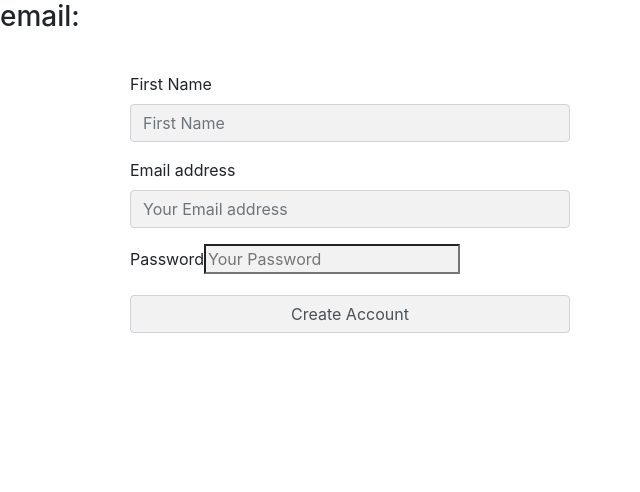
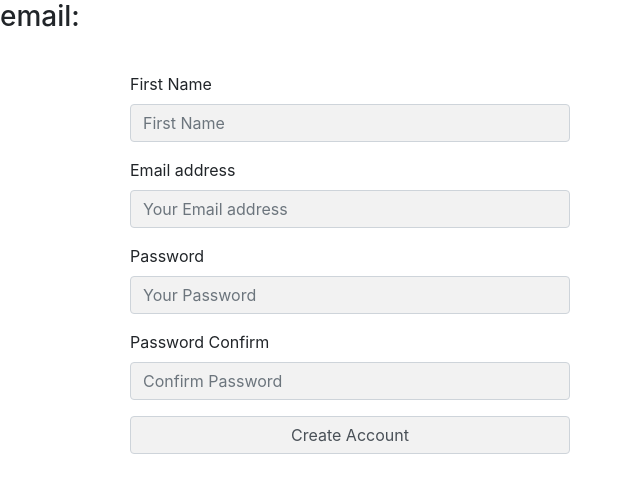
Before and after one commit to tcraju/travel-guru-assginment, a React (Create React App) app: page /login in a window 1280 px wide. Shown: the top 492 px of the page, without its empty margins (0-640 px from the left). Built offline with nearby package versions, Linux system fonts and the light colour scheme.

Commit message:
signup with comfirm password done

```diff
--- a/src/components/Login/Login.js
+++ b/src/components/Login/Login.js
@@ -17,6 +17,7 @@ const Login = () => {
         name: '',
         email: '',
         password: '',
+        passwordConfirm: '',
         photo: ''
     });
 
@@ -48,18 +49,31 @@ const Login = () => {
         if (isFieldValid) {
             const newUserInfo = { ...user };
             newUserInfo[e.target.name] = e.target.value;
+
             setUser(newUserInfo);
             console.log(user);
         }
     }
     const handleSubmit = (e) => {
+        if (newUser && user.password !==user.passwordConfirm){
+            alert("Password no match");
+            e.preventDefault();
+
+        } else
+
         if (newUser && user.email && user.password) {
             createUserWithEmailAndPassword(user.name, user.email, user.password)
                 .then(res => {
                     handleResponse(res, true);
                 })
         }
+        e.preventDefault();
+        console.log(user.passwordConfirm, user.password);
 
+    }
+
+
+    const handleSignIn = (e) => {
         if (!newUser && user.email && user.password) {
             signInWithEmailAndPassword(user.email, user.password)
                 .then(res => {
@@ -94,9 +108,13 @@ const Login = () => {
 
                 <Form.Group controlId="formBasicPassword">
                     <Form.Label>Password</Form.Label>
-                    <input type="password" name="password" onBlur={handleBlur} placeholder="Your Password" required />
+                    <Form.Control type="password" name="password" className='password-int' onBlur={handleBlur} placeholder="Your Password" required />
                 </Form.Group>
-                <Form.Group controlId="formBasicPassword">
+                <Form.Group controlId="formConfirmPassword">
+                    <Form.Label>Password Confirm</Form.Label>
+                    <Form.Control type="password" name="passwordConfirm"  className='password-confirm' onBlur={handleBlur}  placeholder="Confirm Password"  required />
+                </Form.Group>
+                <Form.Group controlId="formSubmit">
 
                     <Form.Control type="submit" value="Create Account" />
                 </Form.Group>
```
